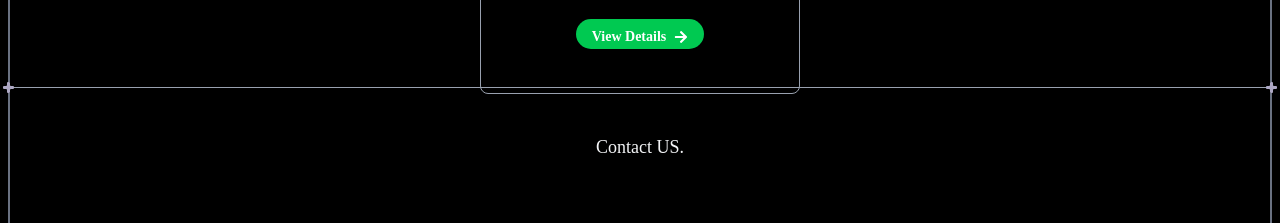
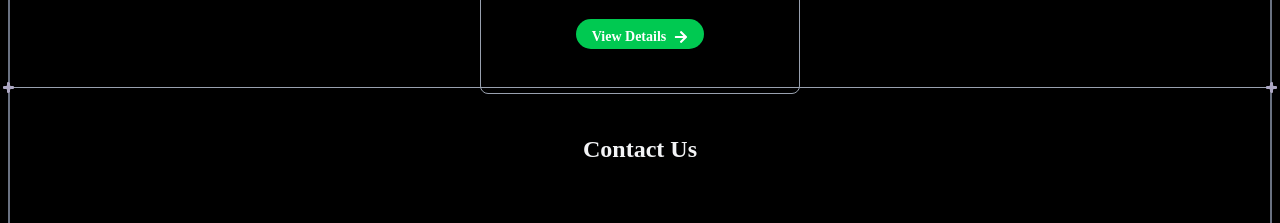
Before and after one commit to farzam313/PortFolio, a React (Vite) app: page / in a window 1280 px wide. Shown: the part 2340-2563 px from the top of the page. Built offline with nearby package versions, Linux system fonts and the light colour scheme; a web font is replaced by a local one.

Commit message:
Maintainace

```diff
--- /dev/null
+++ b/src/components/ContactUS.jsx
@@ -0,0 +1,11 @@
+import React from "react";
+
+const ContactUS = () => {
+  return (
+    <div>
+      <h2 className="text-center text-2xl font-bold my-8">Contact Us</h2>
+    </div>
+  );
+};
+
+export default ContactUS;
--- a/src/layout/Sections/Contacts.jsx
+++ b/src/layout/Sections/Contacts.jsx
@@ -1,9 +1,10 @@
 import React from "react";
+import ContactUS from "../../components/ContactUS";
 
 const About = () => {
   return (
     <div className="text-center my-10">
-      <p className="mt-4 text-lg">Contact US.</p>
+      <ContactUS />
     </div>
   );
 };
--- a/src/layout/Sections/Hero.jsx
+++ b/src/layout/Sections/Hero.jsx
@@ -40,7 +40,13 @@ const Hero = () => {
         </h1>
       </div>
       <div className="flex  flex-col justify-center  items-center my-3 gap-2 md:flex-row">
-        <Button caption="Lets Connect" Icon={FaArrowRight} />
+        <Button
+          caption="Lets Connect"
+          Icon={FaArrowRight}
+          onClick={() => {
+            window.location.href = "#contacts";
+          }}
+        />
         <Button
           caption={copied ? "Email Copied!" : "Copy Email "}
           Icon={copied ? BiCheckDouble : FaRegCopy}
@@ -50,7 +56,7 @@ const Hero = () => {
         <Button
           caption="Download CV"
           Icon={FaDownload}
-          link="./AliyawarFarzam_CV.pdf"
+          link="./AF_NEXP_FNT.pdf"
           download
         />
       </div>
```
Also changed, not shown: 2 other files (tests, documents, lock files or other folders).
